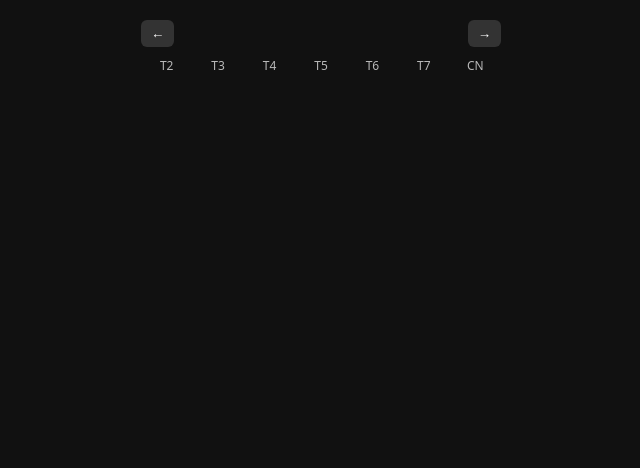
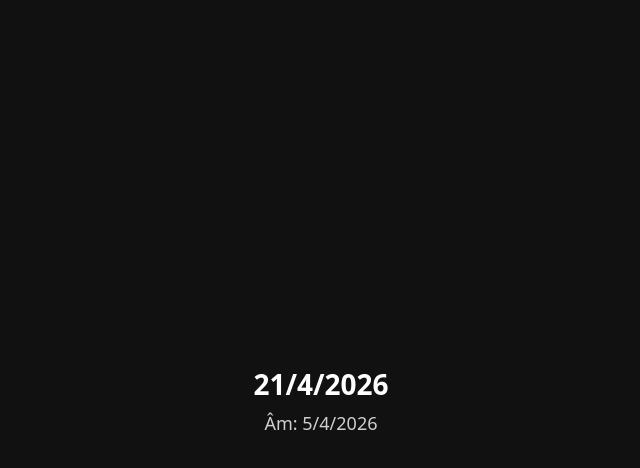
Before and after one commit to huynhthienkim21/lunar-widget, a plain HTML site: page index.html in a window 1280 px wide. Shown: the whole page, without its empty margins (319-959 px from the left). Drawn offline with Linux system fonts and the light colour scheme.

Commit message:
index.html

```diff
--- a/index.html
+++ b/index.html
@@ -2,30 +2,37 @@
 <html lang="vi">
 <head>
   <meta charset="UTF-8">
-  <title>Lịch âm</title>
-  <link rel="stylesheet" href="style.css">
+  <title>Âm lịch hôm nay</title>
+  <style>
+    body {
+      margin: 0;
+      background: #111;
+      color: #fff;
+      font-family: system-ui;
+      display: flex;
+      justify-content: center;
+      align-items: center;
+      height: 100vh;
+    }
+    .box {
+      text-align: center;
+    }
+    .solar {
+      font-size: 28px;
+      font-weight: bold;
+    }
+    .lunar {
+      font-size: 18px;
+      margin-top: 8px;
+      opacity: 0.8;
+    }
+  </style>
 </head>
 <body>
 
-<div class="app">
-
-  <div class="today-box">
-    <div id="solarToday"></div>
-    <div id="lunarToday"></div>
-  </div>
-
-  <div class="header">
-    <button onclick="prevMonth()">←</button>
-    <div id="monthTitle"></div>
-    <button onclick="nextMonth()">→</button>
-  </div>
-
-  <div class="weekdays">
-    <div>T2</div><div>T3</div><div>T4</div>
-    <div>T5</div><div>T6</div><div>T7</div><div>CN</div>
-  </div>
-
-  <div id="calendar"></div>
+<div class="box">
+  <div id="solar" class="solar"></div>
+  <div id="lunar" class="lunar"></div>
 </div>
 
 <script src="lunar.js"></script>
```
